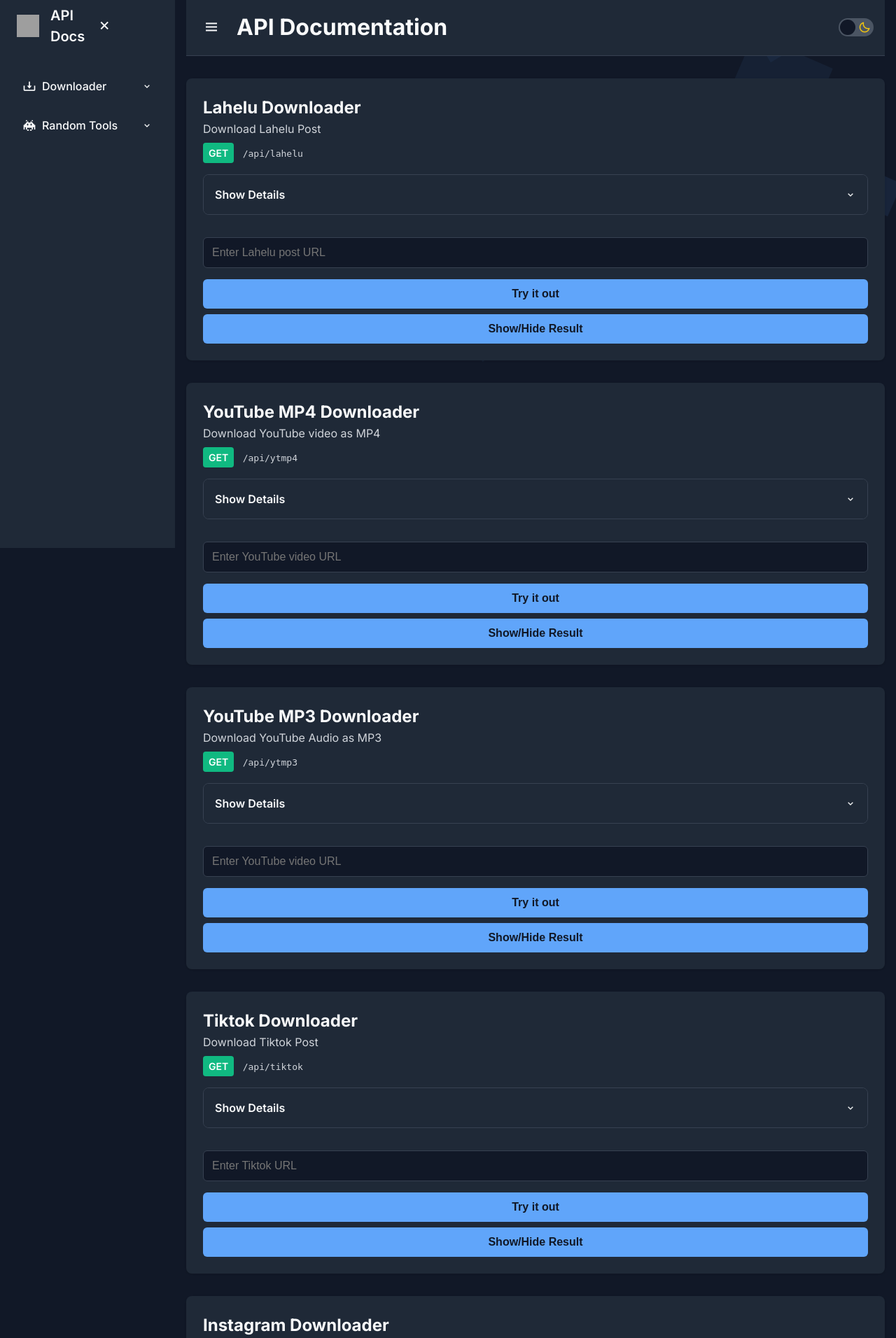
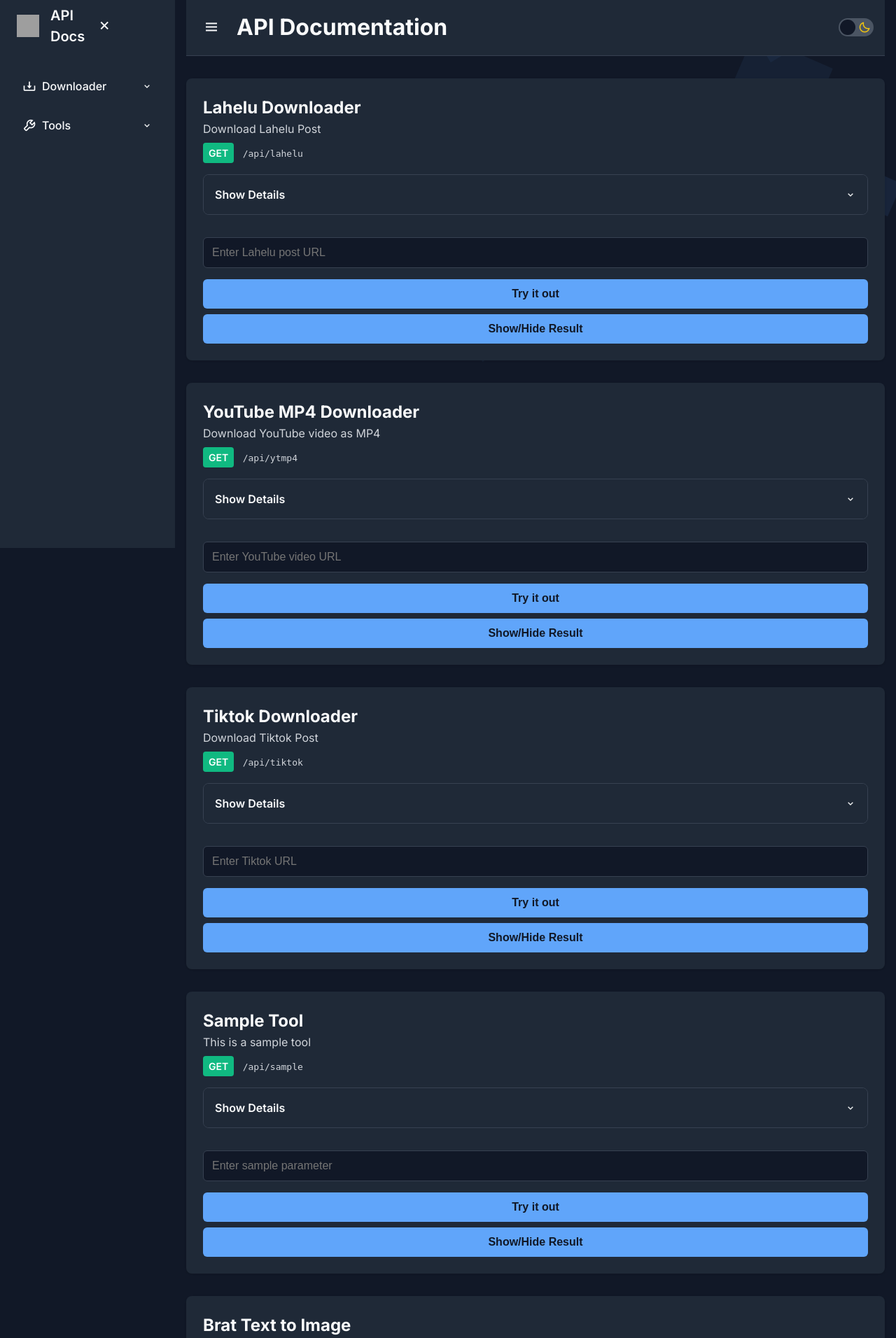
Before and after one commit to Hoshiyuki-Api/Swagger-Api, a Flask app: page /docs in a window 1280 px wide. Shown: the part 17-1929 px from the top of the page at 70% size. Run offline with Flask 2, Linux system fonts and the light colour scheme; some libraries are stand-ins or nearby versions; grey boxes are pictures that could not be loaded.

Commit message:
Update api-docs.html

```diff
--- a/templates/api-docs.html
+++ b/templates/api-docs.html
@@ -3,9 +3,7 @@
 <head>
     <meta charset="UTF-8">
     <meta name="viewport" content="width=device-width, initial-scale=1.0">
-    <link rel="icon" href="https://i.ibb.co/6XFd10w/IMG-20241202-WA1004.jpg" type="image/jpeg">
     <title>API Documentation</title>
-    <link rel="stylesheet" href="https://cdn.jsdelivr.net/npm/@fortawesome/fontawesome-free@6.6.0/css/fontawesome.min.css" integrity="sha384-NvKbDTEnL+A8F/AA5Tc5kmMLSJHUO868P+lDtTpJIeQdGYaUIuLr4lVGOEA1OcMy" crossorigin="anonymous">
     <link href="https://fonts.googleapis.com/css2?family=Inter:wght@400;500;600;700&display=swap" rel="stylesheet">
     <link href='https://unpkg.com/boxicons@2.1.4/css/boxicons.min.css' rel='stylesheet'>
     <link rel="stylesheet" href="{{ url_for('static', filename='css/docs.css') }}">
@@ -33,19 +31,18 @@
                     <ul class="sidebar-submenu">
                         <li><a href="#lahelu-downloader">Lahelu Downloader</a></li>
                         <li><a href="#youtube-mp4-downloader">YouTube MP4 Downloader</a></li>
-                        <li><a href="#youtube-mp3-downloader">YouTube MP3 Downloader</a></li>
                         <li><a href="#tiktok-downloader">Tiktok Downloader</a></li>
-                        <li><a href="#instagram-downloader">Instagram Downloader</a></li>
                     </ul>
                 </li>
                 <li class="sidebar-dropdown">
                     <a href="#" class="sidebar-menu-item">
-                        <i class='bx bxs-invader'></i>
-                        <span>Random Tools</span>
+                        <i class='bx bx-wrench mr-2'></i>
+                        <span>Tools</span>
                         <i class='bx bx-chevron-down ml-auto'></i>
                     </a>
                     <ul class="sidebar-submenu">
                         <li><a href="#sample-tool">Sample Tool</a></li>
+                        <li><a href="#brat-tool">Brat Text to Image</a></li>
                     </ul>
                 </li>
             </ul>
@@ -111,6 +108,8 @@
                         <i class='bx bx-copy copy-icon'></i>
                     </div>
                     <pre class="result-content"></pre>
+                    <img class="result-image" style="display: none; max-width: 100%; height: auto;">
+                    <button class="download-button" style="display: none;">Download Image</button>
                 </div>
                 <div class="button-group">
                     <button onclick="toggleResult('result1')">Show/Hide Result</button>
@@ -154,52 +153,11 @@
                         <i class='bx bx-copy copy-icon'></i>
                     </div>
                     <pre class="result-content"></pre>
+                    <img class="result-image" style="display: none; max-width: 100%; height: auto;">
+                    <button class="download-button" style="display: none;">Download Image</button>
                 </div>
                 <div class="button-group">
                     <button onclick="toggleResult('result2')">Show/Hide Result</button>
-                </div>
-            </section>
-            <section id="youtube-mp3-downloader" class="endpoint">
-                <h2>YouTube MP3 Downloader</h2>
-                <p class="endpoint-description">Download YouTube Audio as MP3</p>
-                <span class="endpoint-method">GET</span>
-                <span class="endpoint-url">/api/ytmp3</span>
-                <div class="details">
-                    <div class="details-title">
-                        <span>Show Details</span>
-                        <i class='bx bx-chevron-down'></i>
-                    </div>
-                    <div class="details-content">
-                        <h3>Sample Request:</h3>
-                        <pre><code>{
-    "url": "https://www.youtube.com/watch?v=dQw4w9WgXcQ"
-}</code></pre>
-                        <h3>Sample Response:</h3>
-                        <pre><code>{
-    "status": true,
-    "result": {
-        "title": "Rick Astley - Never Gonna Give You Up (Official Music Video)",
-        "duration": "3:32",
-        "quality": "720p",
-        "downloadUrl": "https://example.com/download/dQw4w9WgXcQ.mp4"
-    }
-}</code></pre>
-                    </div>
-                </div>
-                <div class="input-group">
-                    <input type="text" id="apiUrl3" placeholder="Enter YouTube video URL">
-                    <button onclick="tryItOut('apiUrl3, 'errorMsg3', 'result3', '/api/ytmp3')">Try it out</button>
-                    <p id="errorMsg3" class="error-message"></p>
-                </div>
-                <div id="result3" class="result-container">
-                    <div class="result-header">
-                        <div class="result-title">Result:</div>
-                        <i class='bx bx-copy copy-icon'></i>
-                    </div>
-                    <pre class="result-content"></pre>
-                </div>
-                <div class="button-group">
-                    <button onclick="toggleResult('result3')">Show/Hide Result</button>
                 </div>
             </section>
             <section id="tiktok-downloader" class="endpoint">
@@ -230,58 +188,21 @@
                     </div>
                 </div>
                 <div class="input-group">
-                    <input type="text" id="apiUrl4" placeholder="Enter Tiktok URL">
-                    <button onclick="tryItOut('apiUrl4', 'errorMsg4', 'result4', '/api/tiktok')">Try it out</button>
-                    <p id="errorMsg4" class="error-message"></p>
+                    <input type="text" id="apiUrl3" placeholder="Enter Tiktok URL">
+                    <button onclick="tryItOut('apiUrl3', 'errorMsg3', 'result3', '/api/tiktok')">Try it out</button>
+                    <p id="errorMsg3" class="error-message"></p>
                 </div>
-                <div id="result4" class="result-container">
+                <div id="result3" class="result-container">
                     <div class="result-header">
                         <div class="result-title">Result:</div>
                         <i class='bx bx-copy copy-icon'></i>
                     </div>
                     <pre class="result-content"></pre>
+                    <img class="result-image" style="display: none; max-width: 100%; height: auto;">
+                    <button class="download-button" style="display: none;">Download Image</button>
                 </div>
                 <div class="button-group">
-                    <button onclick="toggleResult('result4')">Show/Hide Result</button>
-                </div>
-            </section>
-            <section id="instagram-downloader" class="endpoint">
-                <h2>Instagram Downloader</h2>
-                <p class="endpoint-description">Download Instagram Post</p>
-                <span class="endpoint-method">GET</span>
-                <span class="endpoint-url">/api/igdl</span>
-                <div class="details">
-                    <div class="details-title">
-                        <span>Show Details</span>
-                        <i class='bx bx-chevron-down'></i>
-                    </div>
-                    <div class="details-content">
-                        <h3>Sample Request:</h3>
-                        <pre><code>{
-    "url": "https://www.instagram.com/reel/sample_reel"
-}</code></pre>
-                        <h3>Sample Response:</h3>
-                        <pre><code>{
-    "creator": "AmmarBN",
-    "result": "https://dl.snapcdn.app/result_download_link",
-    "status": True
-}</code></pre>
-                    </div>
-                </div>
-                <div class="input-group">
-                    <input type="text" id="apiUrl5" placeholder="Enter Instagram URL">
-                    <button onclick="tryItOut('apiUrl5', 'errorMsg5', 'result5', '/api/igdl')">Try it out</button>
-                    <p id="errorMsg5" class="error-message"></p>
-                </div>
-                <div id="result5" class="result-container">
-                    <div class="result-header">
-                        <div class="result-title">Result:</div>
-                        <i class='bx bx-copy copy-icon'></i>
-                    </div>
-                    <pre class="result-content"></pre>
-                </div>
-                <div class="button-group">
-                    <button onclick="toggleResult('result5')">Show/Hide Result</button>
+                    <button onclick="toggleResult('result3')">Show/Hide Result</button>
                 </div>
             </section>
             <section id="sample-tool" class="endpoint">
@@ -317,9 +238,46 @@
                         <i class='bx bx-copy copy-icon'></i>
                     </div>
                     <pre class="result-content"></pre>
+                    <img class="result-image" style="display: none; max-width: 100%; height: auto;">
+                    <button class="download-button" style="display: none;">Download Image</button>
                 </div>
                 <div class="button-group">
                     <button onclick="toggleResult('result4')">Show/Hide Result</button>
+                </div>
+            </section>
+            <section id="brat-tool" class="endpoint">
+                <h2>Brat Text to Image</h2>
+                <p class="endpoint-description">Convert text to a Brat image</p>
+                <span class="endpoint-method">GET</span>
+                <span class="endpoint-url">/api/brat</span>
+                <div class="details">
+                    <div class="details-title">
+                        <span>Show Details</span>
+                        <i class='bx bx-chevron-down'></i>
+                    </div>
+                    <div class="details-content">
+                        <h3>Sample Request:</h3>
+                        <pre><code>{
+    "text": "Your text here"
+}</code></pre>
+                        <h3>Sample Response:</h3>
+                        <p>An image file (PNG format)</p>
+                    </div>
+                </div>
+                <div class="input-group">
+                    <input type="text" id="bratText" placeholder="Enter text for Brat image">
+                    <button onclick="tryItOut('bratText', 'errorMsgBrat', 'resultBrat', '/api/brat')">Try it out</button>
+                    <p id="errorMsgBrat" class="error-message"></p>
+                </div>
+                <div id="resultBrat" class="result-container">
+                    <div class="result-header">
+                        <div class="result-title">Result:</div>
+                    </div>
+                    <img class="result-image" style="display: none; max-width: 100%; height: auto;">
+                    <button class="download-button" style="display: none;">Download Image</button>
+                </div>
+                <div class="button-group">
+                    <button onclick="toggleResult('resultBrat')">Show/Hide Result</button>
                 </div>
             </section>
         </main>
@@ -329,7 +287,7 @@
         </footer>
     </div>
     <script>
-    document.addEventListener('DOMContentLoaded', () => {
+    	document.addEventListener('DOMContentLoaded', () => {
     const animatedBackground = document.getElementById('animated-background');
     const themeToggle = document.getElementById('theme-toggle');
     const body = document.body;
@@ -352,7 +310,7 @@
         animatedBackground.appendChild(square);
     }
 
-    // Themetoggle
+    // Theme toggle
     themeToggle.addEventListener('change', () => {
         body.classList.toggle('light');
     });
@@ -392,7 +350,7 @@
         });
     });
 
-    // Add this new section for sidebar dropdowns
+    // Sidebar dropdowns
     const sidebarDropdowns = document.querySelectorAll('.sidebar-dropdown');
     sidebarDropdowns.forEach(dropdown => {
         const menuItem = dropdown.querySelector('.sidebar-menu-item');
@@ -401,24 +359,6 @@
             dropdown.classList.toggle('active');
         });
     });
-
-    // Modify the existing smooth scrolling code
-    document.querySelectorAll('.sidebar-submenu a[href^="#"]').forEach(anchor => {
-        anchor.addEventListener('click', function (e) {
-            e.preventDefault();
-            const targetId = this.getAttribute('href');
-            const targetElement = document.querySelector(targetId);
-            if (targetElement) {
-                targetElement.scrollIntoView({
-                    behavior: 'smooth'
-                });
-                if (window.innerWidth <= 768) {
-                    sidebar.classList.remove('active');
-                }
-            }
-        });
-    });
-
 
     // Toggle details content
     detailsTitles.forEach(title => {
@@ -431,7 +371,7 @@
         });
     });
 
-    // Copy resultto clipboard
+    // Copy result to clipboard
     copyIcons.forEach(icon => {
         icon.addEventListener('click', () => {
             const resultContent = icon.closest('.result-container').querySelector('.result-content');
@@ -467,10 +407,13 @@ async function tryItOut(inputId, errorMsgId, resultId, endpoint) {
     const errorMsg = document.getElementById(errorMsgId);
     const resultContainer = document.getElementById(resultId);
     const resultContent = resultContainer.querySelector('.result-content');
+    const resultImage = resultContainer.querySelector('.result-image');
+    const downloadButton = resultContainer.querySelector('.download-button');
+    const copyIcon = resultContainer.querySelector('.copy-icon');
     const url = input.value.trim();
 
     if (!url) {
-        errorMsg.textContent = 'Please enter a valid URL';
+        errorMsg.textContent = 'Please enter a valid input';
         return;
     }
 
@@ -483,10 +426,43 @@ async function tryItOut(inputId, errorMsgId, resultId, endpoint) {
     input.parentNode.appendChild(loadingIndicator);
 
     try {
-        const response = await fetch(`https://api.ryochinel.my.id${endpoint}?url=${encodeURIComponent(url)}`);
-        const data = await response.json();
+        let apiUrl = `https://api.ryochinel.my.id${endpoint}`;
+        if (endpoint === '/api/brat') {
+            apiUrl += `?text=${encodeURIComponent(url)}`;
+        } else {
+            apiUrl += `?url=${encodeURIComponent(url)}`;
+        }
 
-        resultContent.textContent = JSON.stringify(data, null, 2);
+        const response = await fetch(apiUrl);
+        const contentType = response.headers.get('content-type');
+
+        if (contentType.startsWith('image/')) {
+            const blob = await response.blob();
+            const imageUrl = URL.createObjectURL(blob);
+            resultImage.src = imageUrl;
+            resultImage.style.display = 'block';
+            if (resultContent) resultContent.style.display = 'none';
+            if (copyIcon) copyIcon.style.display = 'none';
+            downloadButton.style.display = 'block';
+            downloadButton.onclick = () => {
+                const a = document.createElement('a');
+                a.href = imageUrl;
+                a.download = 'download.' + contentType.split('/')[1];
+                document.body.appendChild(a);
+                a.click();
+                document.body.removeChild(a);
+            };
+        } else {
+            const data = await response.json();
+            if (resultContent) {
+                resultContent.textContent = JSON.stringify(data, null, 2);
+                resultContent.style.display = 'block';
+            }
+            resultImage.style.display = 'none';
+            if (copyIcon) copyIcon.style.display = 'block';
+            downloadButton.style.display = 'none';
+        }
+
         resultContainer.style.display = 'block';
     } catch (error) {
         errorMsg.textContent = 'An error occurred while fetching the data. Please try again.';
```
